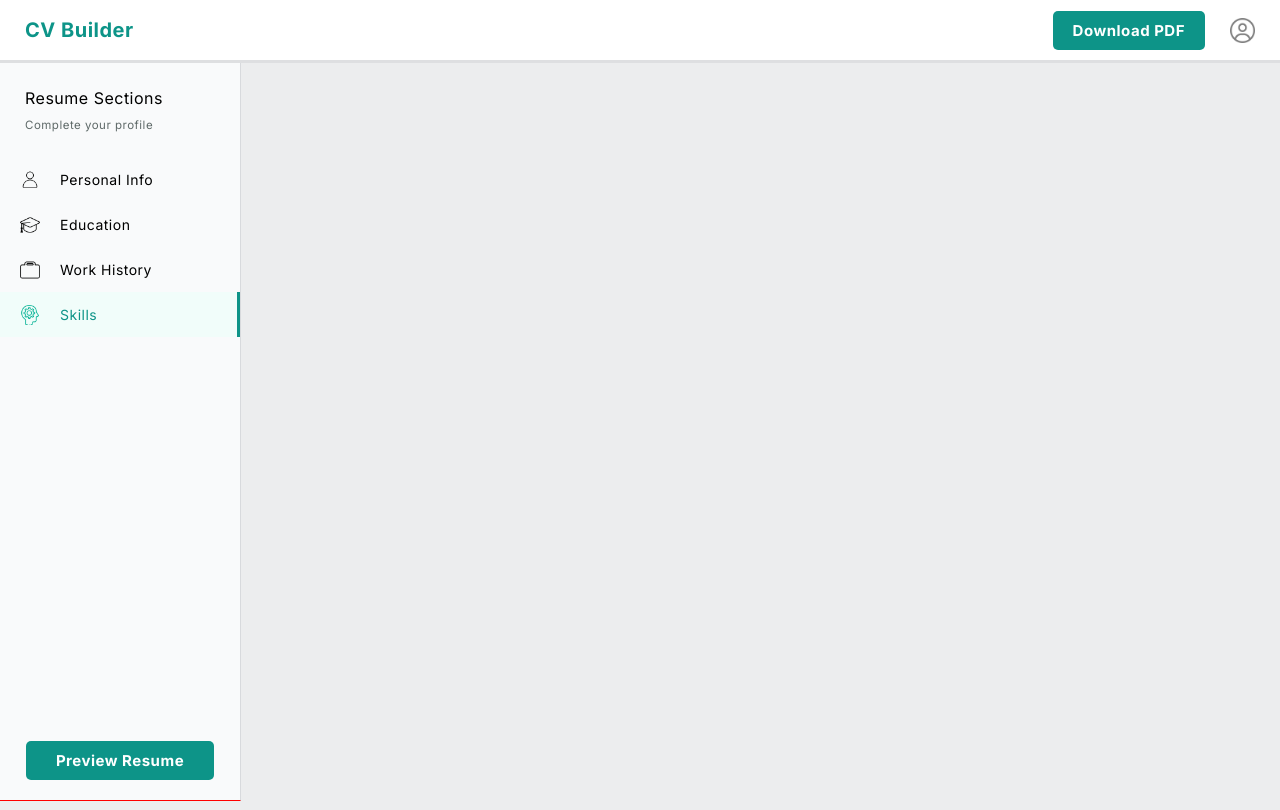
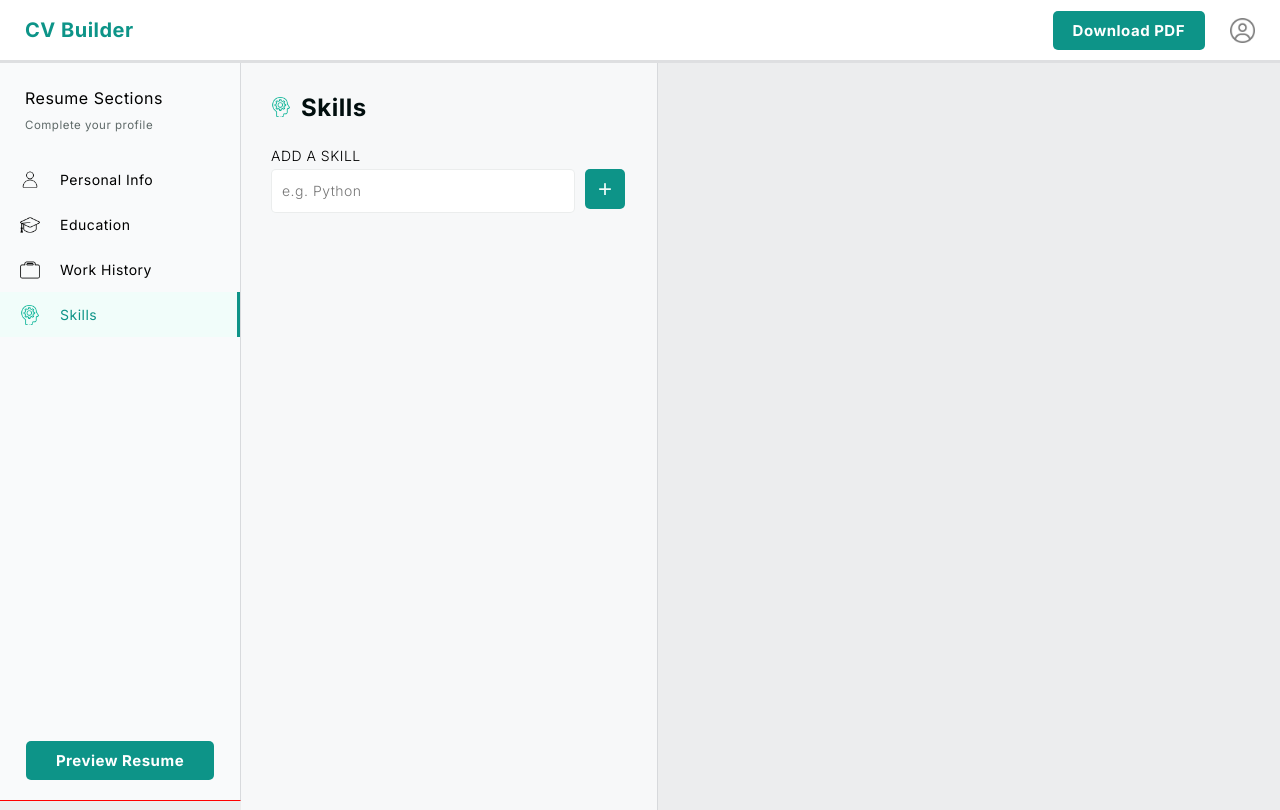
Before and after one commit to KTAGit/cv-application, a React (Vite) app: page / in a window 1280 px wide. Both pictures are taken after a click on the element "Skills". Built offline with nearby package versions, Linux system fonts and the light colour scheme.

Commit message:
Add Skills component with tag add/remove logic

```diff
--- a/src/Sidebar.jsx
+++ b/src/Sidebar.jsx
@@ -9,6 +9,7 @@ import skillsIcon from "./assets/icons/automation.png";
 import { PersonalInfo } from "./PersonalInfo";
 import { Education } from "./Education";
 import { WorkHistory } from "./WorkHistory";
+import { Skills } from "./Skills";
 import { useState } from "react";
 
 export function Sidebar() {
@@ -22,6 +23,8 @@ export function Sidebar() {
         return <Education />;
       case 2:
         return <WorkHistory />;
+      case 3:
+        return <Skills />;
     }
   }
 
--- /dev/null
+++ b/src/Skills.jsx
@@ -0,0 +1,55 @@
+import { useState } from "react";
+import automationIcon from "./assets/icons/automation.png";
+import { use } from "react";
+
+export function Skills() {
+  const [tags, setTags] = useState([]);
+  const [inputValue, setInputValue] = useState("");
+
+  function handleAddSkill() {
+    if (!inputValue.trim()) return;
+
+    setTags([...tags, inputValue]);
+    setInputValue("");
+  }
+
+  return (
+    <div className="form-container">
+      <div className="title-wrapper">
+        <img src={automationIcon} alt="" />
+        <h2>Skills</h2>
+      </div>
+      <form className="skills-form" action="#">
+        <label htmlFor="skills">ADD A SKILL</label>
+        <div className="input-button-wrapper">
+          <input
+            type="text"
+            name="skills"
+            id="skills"
+            value={inputValue}
+            placeholder="e.g. Python"
+            onChange={(e) => setInputValue(e.target.value)}
+          />
+          <button type="button" onClick={handleAddSkill}>
+            +
+          </button>
+        </div>
+      </form>
+      <div className="skill-tags-container">
+        {tags.map((tag, index) => (
+          <div key={index}>
+            {tag}
+            {
+              <button
+                className="delete-btn"
+                onClick={() => setTags(tags.filter((item) => item !== tag))}
+              >
+                ╳
+              </button>
+            }
+          </div>
+        ))}
+      </div>
+    </div>
+  );
+}
--- a/src/index.css
+++ b/src/index.css
@@ -174,7 +174,7 @@ body {
   padding: 10px 30px 0px 30px;
   background-color: #f7f8f9;
   border-right: solid 1px #10182723;
-  overflow-y: scroll;
+  overflow-y: auto;
 }
 
 .title-wrapper {
@@ -434,3 +434,83 @@ body {
   max-width: 290px;
   padding-right: 10px;
 }
+
+.skills-form {
+  display: flex;
+  flex-direction: column;
+  gap: 5px;
+  font-family: "Inter", sans-serif;
+  letter-spacing: 0.5px;
+  font-weight: 300;
+  font-size: 14px;
+}
+
+.skills-form input {
+  width: 290px;
+  height: 40px;
+  font-family: "Inter", sans-serif;
+  letter-spacing: 0.5px;
+  font-weight: 300;
+  font-size: 14px;
+  padding-left: 10px;
+  border: #5e69681f solid 1px;
+  border-radius: 5px;
+}
+
+.skills-form input:focus {
+  outline: none;
+  border: #0d9488 solid 1px;
+  box-shadow: 0px 0px 3px 1px #0d94894b;
+}
+
+.input-button-wrapper {
+  display: flex;
+  gap: 10px;
+}
+
+.input-button-wrapper button {
+  width: 40px;
+  height: 40px;
+  border-radius: 5px;
+  border: none;
+  background-color: #0d9488;
+  color: #f1fdfa;
+  font-size: x-large;
+}
+
+.input-button-wrapper button:hover {
+  cursor: pointer;
+}
+
+.skill-tags-container {
+  margin-top: 20px;
+  max-width: 290px;
+  display: flex;
+  gap: 5px;
+  flex-wrap: wrap;
+  align-items: center;
+}
+
+.skill-tags-container > * {
+  font-family: "Inter", sans-serif;
+  letter-spacing: 0.5px;
+  font-weight: 300;
+  font-size: 14px;
+  padding: 5px 10px 5px 10px;
+  border-radius: 20px;
+  background-color: #74e6dd25;
+  color: #0f6c64;
+  border: solid 1px #0d948925;
+}
+
+.delete-btn {
+  border: none;
+  background-color: transparent;
+  color: #0f6c64;
+  text-align: center;
+  padding-right: 0;
+}
+
+.delete-btn:hover {
+  cursor: pointer;
+}
```
